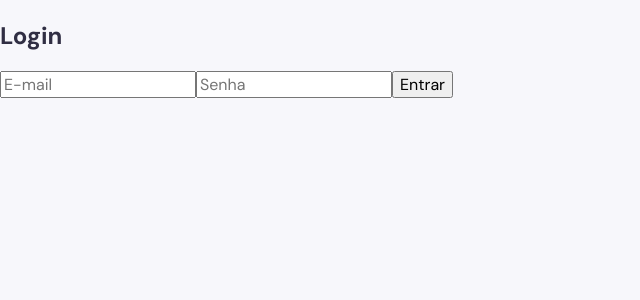
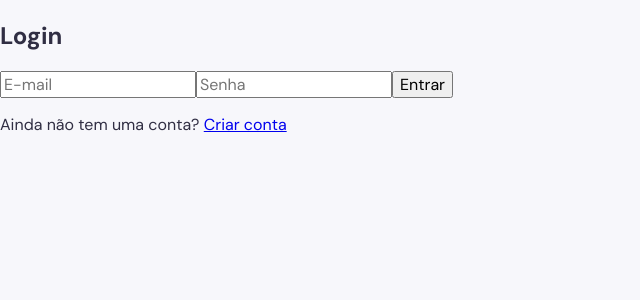
Before and after one commit to pedro-henriqueholanda/gerenciador-de-tarefas-mern, a React (Vite) app in the folder frontend/: page / in a window 1280 px wide. Shown: the top 300 px of the page, without its empty margins (0-640 px from the left). Built offline with nearby package versions, Linux system fonts and the light colour scheme; no server answers.

Commit message:
fix: adiciona acesso ao cadastro na tela de login

```diff
--- a/frontend/src/pages/Login.jsx
+++ b/frontend/src/pages/Login.jsx
@@ -28,6 +28,9 @@ export default function Login() {
       <input type="email" placeholder="E-mail" value={email} onChange={(e) => setEmail(e.target.value)} required />
       <input type="password" placeholder="Senha" value={password} onChange={(e) => setPassword(e.target.value)} required />
       <button type="submit">Entrar</button>
+      <p>
+        Ainda não tem uma conta? <a href="/cadastro">Criar conta</a>
+      </p>
     </form>
   );
 }
```
